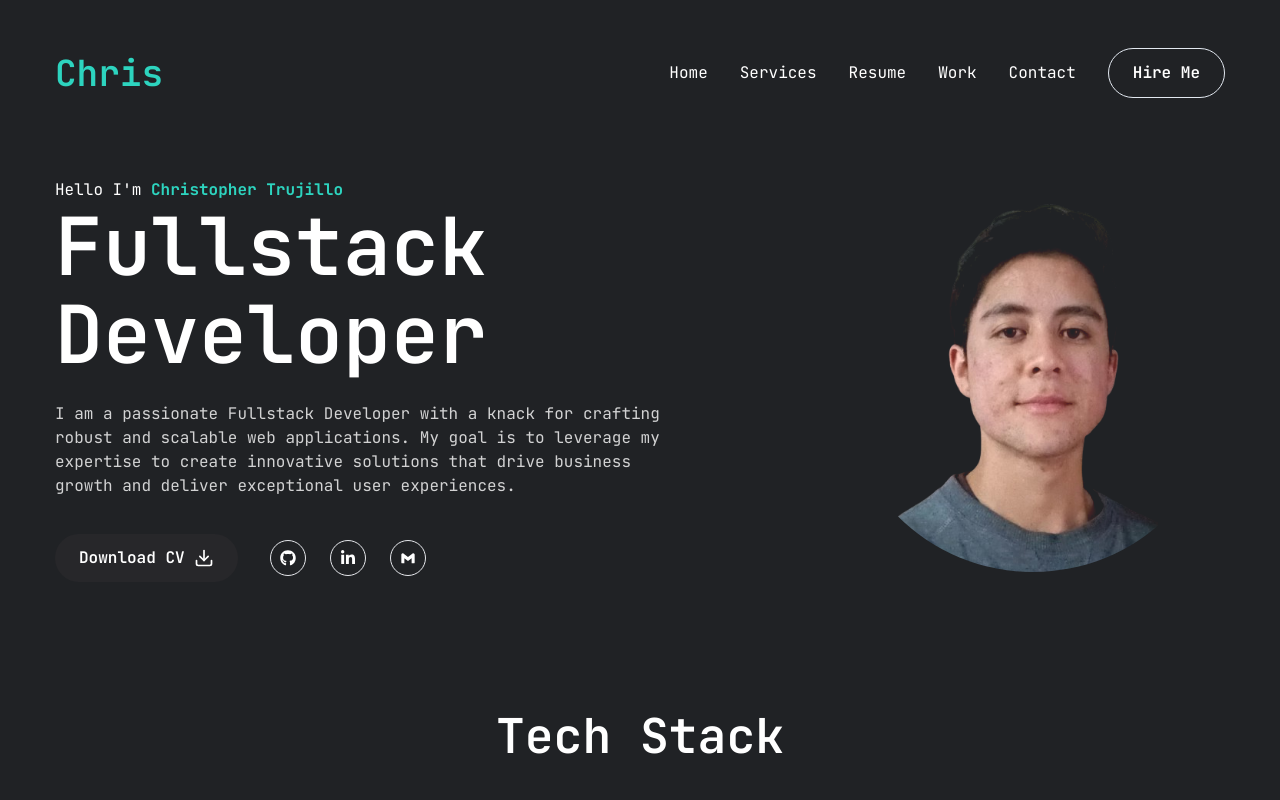
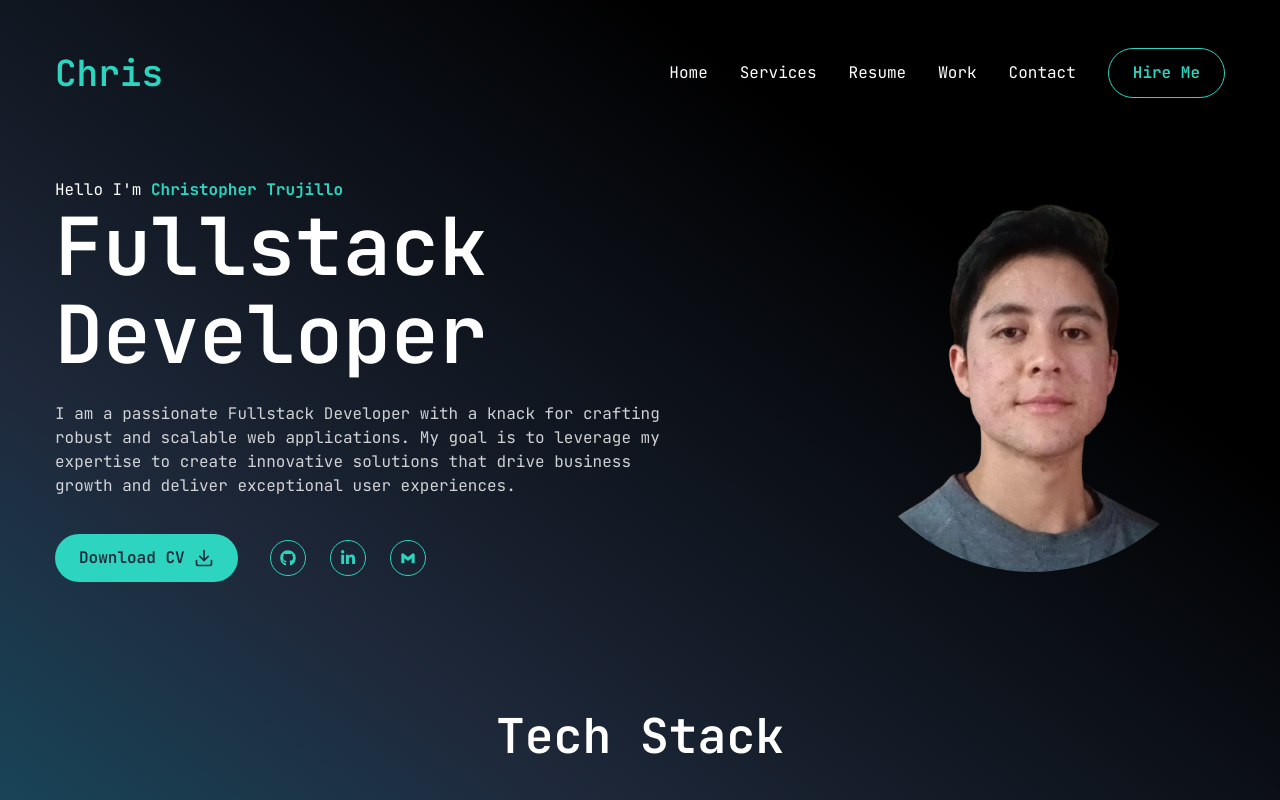
Before and after one commit to chiss7/portfolio, a React (Vite) app: page / in a window 1280 px wide. Shown: the top 800 px of the page. Built offline with nearby package versions, Linux system fonts and the light colour scheme.

Commit message:
change ui colors

```diff
--- a/src/components/Button.jsx
+++ b/src/components/Button.jsx
@@ -8,12 +8,14 @@ export const Button = ({ children, onClick, variant, size, className }) => {
       "px-4 py-2 text-sm": size === "sm",
       "px-6 py-3 text-md": size === "md",
       "px-8 py-4 text-lg": size === "lg",
-      "bg-zinc-800 text-white hover:bg-zinc-800/80": variant === "primary",
+      "bg-teal-400 text-slate-800 hover:bg-teal-500":
+        variant === "primary",
       "bg-slate-100 text-slate-900 hover:bg-slate-100/80":
         variant === "secondary",
-      "border border-slate-200 hover:bg-slate-100 hover:text-slate-900":
+      "border border-teal-400 text-teal-400 hover:bg-teal-400 hover:text-slate-800":
         variant === "outline",
-      "rounded-none border-b-2 hover:border-teal-400 hover:text-teal-400" : variant === "underline",
+      "rounded-none border-b-2 hover:border-teal-400 hover:text-teal-400":
+        variant === "underline",
     },
     className
   );
--- a/src/components/Home.jsx
+++ b/src/components/Home.jsx
@@ -27,7 +27,7 @@ export const Home = () => {
               <div className="mb-8 xl:mb-0">
                 <Social
                   containerStyles="flex gap-6"
-                  iconStyles="w-9 h-9 rounded-full flex justify-center items-center border hover:bg-slate-100 hover:text-slate-900 transition-all"
+                  iconStyles="w-9 h-9 rounded-full flex justify-center items-center border border-teal-400 text-teal-400 hover:bg-teal-400 hover:text-slate-800 transition-all"
                 />
               </div>
             </div>
@@ -36,8 +36,6 @@ export const Home = () => {
           <div className="order-1 xl:order-none mb-8 xl:mb-0">
             <Photo />
           </div>
-
-          {/* tech stack */}
         </div>
       </div>
     </section>
--- a/src/components/Navbar.jsx
+++ b/src/components/Navbar.jsx
@@ -43,7 +43,7 @@ function Navbar() {
                 <a
                   href={link.path}
                   key={index}
-                  className="capitalize hover:text-teal-500 transition-all"
+                  className="capitalize hover:text-teal-400 transition-all"
                 >
                   {link.name}
                 </a>
@@ -75,7 +75,7 @@ function Navbar() {
                 <a
                   href={link.path}
                   key={index}
-                  className="capitalize hover:text-teal-500 transition-all"
+                  className="capitalize hover:text-teal-400 transition-all"
                 >
                   {link.name}
                 </a>
--- a/src/index.css
+++ b/src/index.css
@@ -10,7 +10,7 @@
 
 @layer base {
   body {
-    @apply bg-[#202225]
+    @apply bg-gradient-to-bl from-black from-25% via-slate-800 via-70% to-cyan-900 to-100%
   }
   .h1 {
     @apply text-[48px] xl:text-[80px] leading-[1.1] font-semibold;
```
